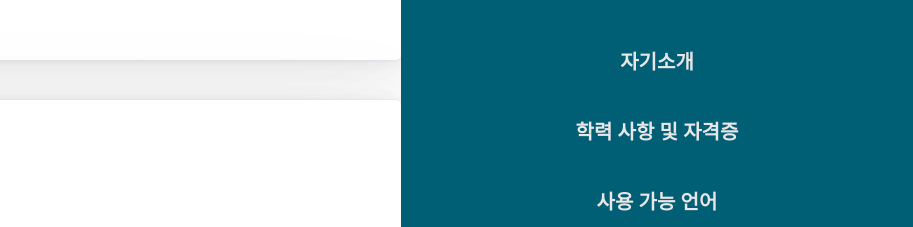
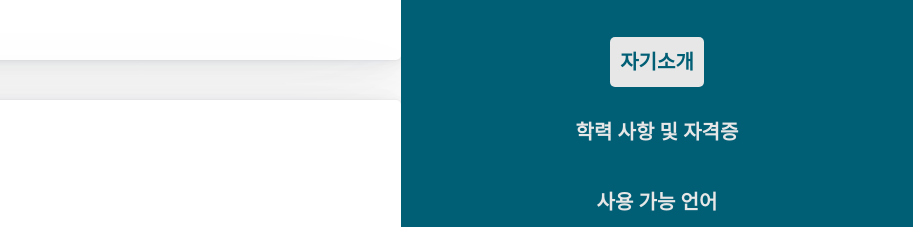
Before and after one commit to suho0815/html, a plain HTML site: page index.html in a window 1280 px wide. In both pictures the pointer is over the link "자기소개". Shown: the part 361-588 px from the top of the page, 367-1280 px from the left. Drawn offline with nearby package versions, Linux system fonts and the light colour scheme.

Commit message:
index css 수정

```diff
--- a/index.css
+++ b/index.css
@@ -2,6 +2,10 @@
     margin: 0px;
     padding: 0px;
 }
+
+html {
+    scroll-behavior: smooth;
+  }
 
 body {
     display: flex;
@@ -21,6 +25,7 @@ body {
     justify-content: center;
     align-items: center;
     background-color: #005E75;
+
 }
 
 .main {
@@ -60,6 +65,13 @@ body {
 }
 .menu_index a {
     color: #E7E7E7;
+    transition: background-color, color 1s;
+
+}
+
+.menu_index a:hover {
+    background-color: #E7E7E7;
+    color: #005E75;
 }
 
 #me li {
```
